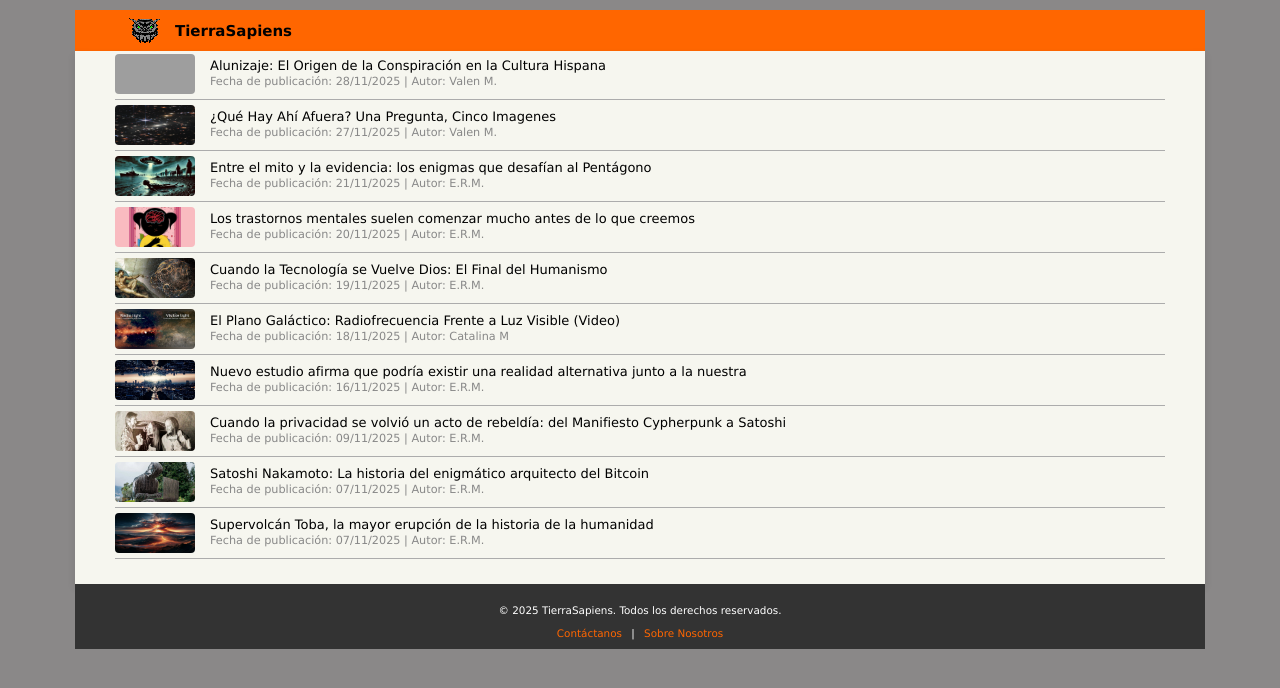
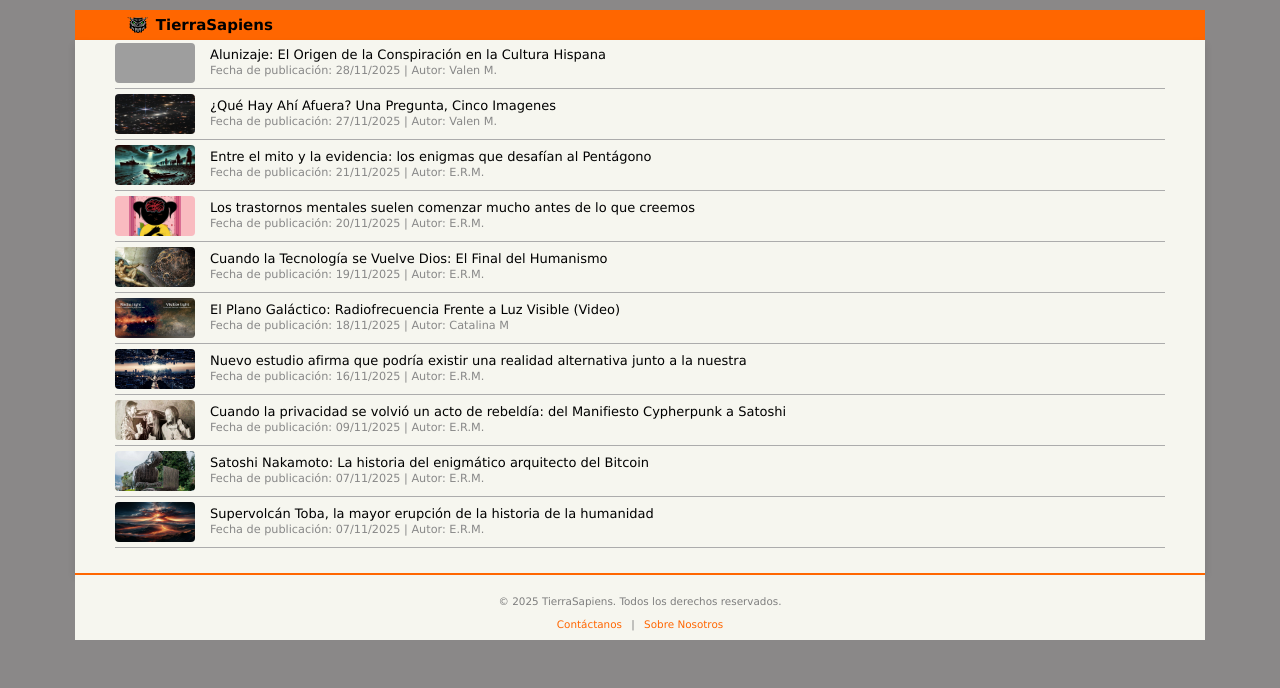
Before and after one commit to TierraSapiens/RealidadAlterna, a Jekyll site: the page built from index.md, in a window 1280 px wide. Shown: the top 688 px of the page. Built offline with Jekyll 4.4.1, drawn with Linux system fonts in a browser that asks for light colours; grey boxes are pictures that could not be loaded.

Commit message:
configuracion

```diff
--- a/assets/css/style.css
+++ b/assets/css/style.css
@@ -36,7 +36,7 @@ main {
     /*border-top-right-radius: 8px;
 /*}*/
 
-.topbar .inner {
+.topbar .inner {  /*barra naranja elementos internos*/
     margin: 0 50px;
     width: auto;
     display: flex;
@@ -56,8 +56,8 @@ main {
 }
 
 .header-logo {
-    height: 31px;
-    margin-right: 10px;
+    height: 20px;   /*TAMAÑO logo Buho*/
+    margin-right: 5px;  /*Margen Derecho*/
 }
 
 .menu a {
@@ -74,10 +74,11 @@ main {
 /*Estilos para el Pie de Página (Footer)*/
 footer {
     max-width: 1130px; /* Limita el ancho del fondo gris oscuro */
+    border-top: 2px solid #ff6600 !important;
     margin: 0px auto 0 auto; /* Centra el footer */
     padding: 10px 0px;        /*TAMAÑO COLOR*/
-    background-color: #333;  /*fondo color*/
-    color: #FFF;             /*color texto*/
+    background-color:#f6f6ef;  /*fondo color*/
+    color: #7e7e7e;             /*color texto*/
     text-align: center;        /* Alineación del texto al centro*/
     font-size: 0.6em;          /*TAMAÑO LETRAS*/
 }
@@ -124,8 +125,8 @@ footer {
 }
 
 .post-list .post-item:first-child { /*Regla que solo afecta al primer post de la lista*/
-    padding-left: 0 !important;
-    margin-left: 0 !important;
+    padding-left: 0 !important;      /*relleno izquierdo:*/
+    margin-left: 0 !important;       /*margen izquierdo:*/
 }
 
 /*Miniatura (Imagen pequeña)*/
@@ -157,7 +158,7 @@ footer {
     font-size: 0.65em;     /*Reduce mucho el tamaño de la fuente (para la fecha o metadato).*/
     color: #888;         /*Color gris claro para que sea menos prominente que el título.*/
     margin-top: 2px;       /*Agrega 2 píxeles de espacio arriba de la fecha, separándola del título.*/
-    margin-left: 0px;      /*Mueve la fecha 32 píxeles a la derecha (una indentación o sangría), haciendo que parezca que está alineada con el texto del post, no con el borde.*/
+    margin-left: 0px;      /*Mueve la fecha a la derecha (una indentación o sangría), haciendo que parezca que está alineada con el texto del post, no con el borde.*/
     margin-bottom: 2px;    /*la fecha(.post-meta)tenga un pequeño margen en la parte inferior*/
 }
 
```
